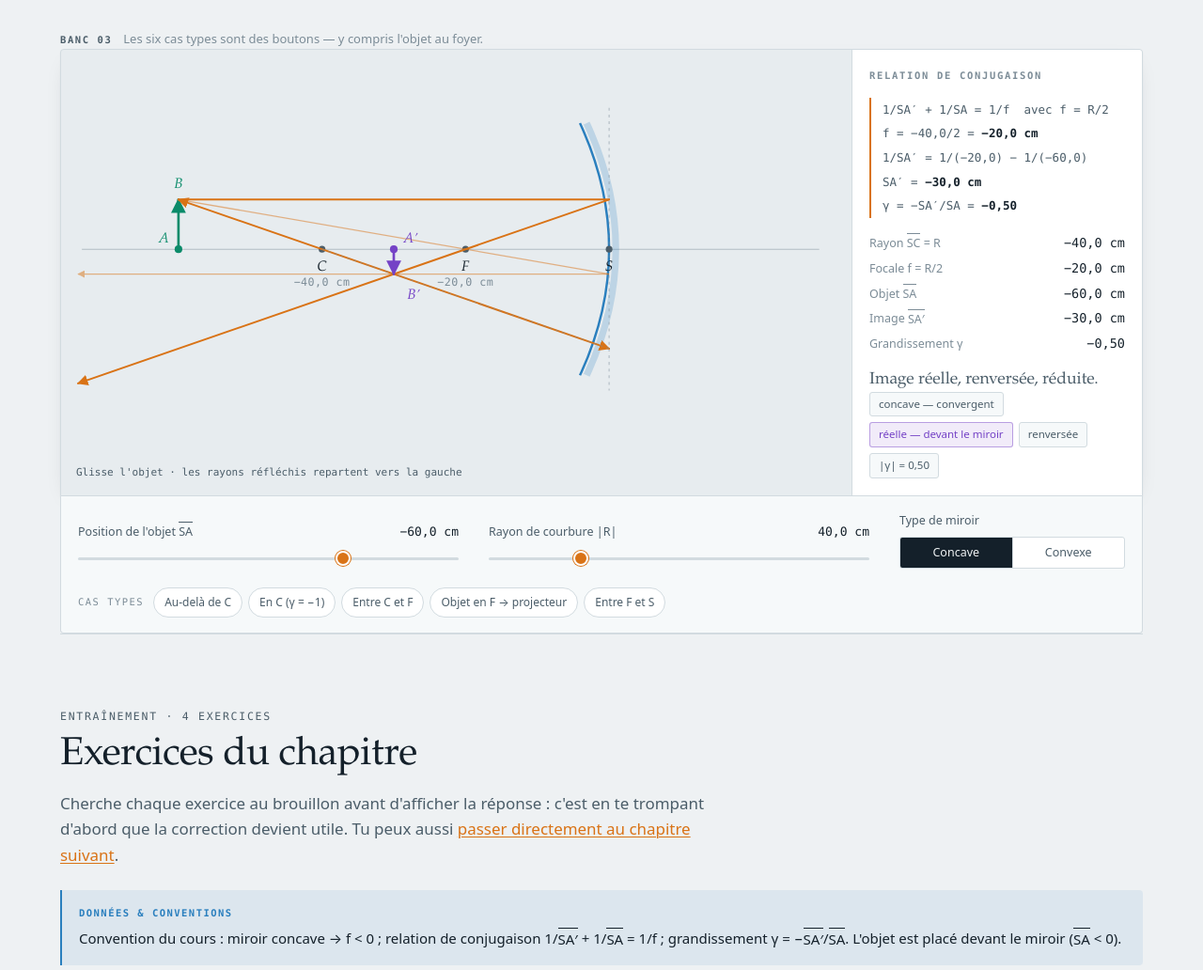
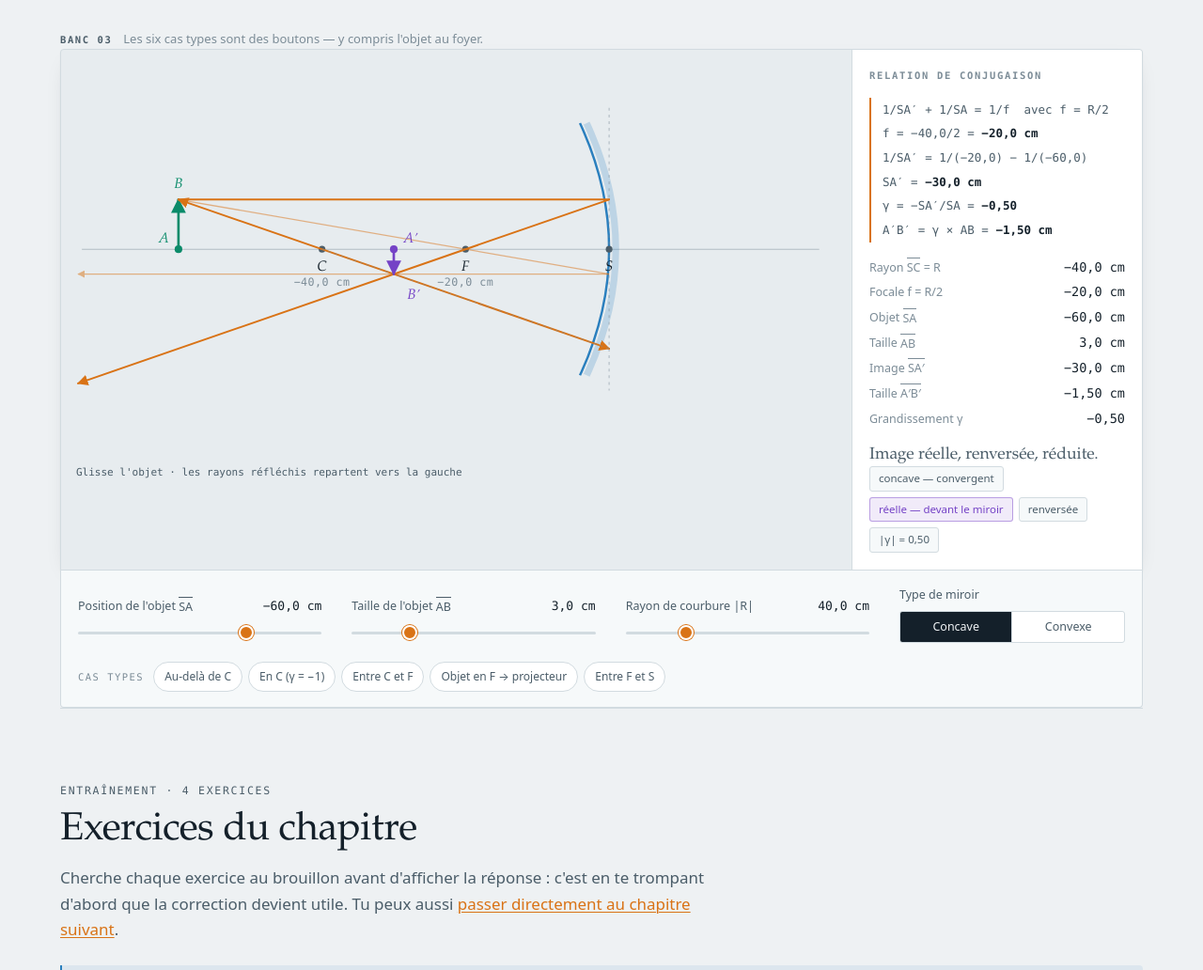
Before and after one commit to draco961/Optique-G-ometrique, a plain HTML site: page chapitres/05-miroirs-spheriques.html in a window 1280 px wide. Shown: the part 3670-4702 px from the top of the page at 94% size. Drawn offline with Linux system fonts and the light colour scheme.

Commit message:
Tu peux maintenant modifier la taille de l'objet AB dans les mirroir sphérique

```diff
--- a/chapitres/05-miroirs-spheriques.html
+++ b/chapitres/05-miroirs-spheriques.html
@@ -166,6 +166,10 @@
         <input type="range" id="c-sa" min="-200" max="-1" step="0.5" value="-60" aria-label="Position de l'objet en centimètres">
       </div>
       <div class="ctl">
+        <span class="lab"><span>Taille de l'objet <span class="ov">AB</span></span><span class="val" id="v-mab">3,0 cm</span></span>
+        <input type="range" id="c-mab" min="1" max="10" step="0.5" value="3" aria-label="Taille de l'objet en centimètres">
+      </div>
+      <div class="ctl">
         <span class="lab"><span>Rayon de courbure |R|</span><span class="val" id="v-R">40,0 cm</span></span>
         <input type="range" id="c-R" min="10" max="140" step="1" value="40" aria-label="Rayon de courbure en centimètres">
       </div>
--- a/js/app.js
+++ b/js/app.js
@@ -434,14 +434,16 @@ function defs(id) {
 (function () {
   const svg = document.getElementById("sv-mirror");
   if (!svg) return;   /* banc absent de cette page */
-  const st = { SA: -60, R: 40, concave: true };
-  const Sx = 560, y0 = 195, HOBJ = 52, CLIP = { x1: 4, y1: 4, x2: 796, y2: 396 };
+  const st = { SA: -60, R: 40, AB: 3, concave: true };
+  const Sx = 560, y0 = 195, CLIP = { x1: 4, y1: 4, x2: 796, y2: 396 };
   const ROOM_L = Sx - 46, ROOM_R = 800 - Sx - 44;
   let scale = 4;
 
-  const cSA = document.getElementById("c-sa"), cR = document.getElementById("c-R");
+  const cSA = document.getElementById("c-sa"), cR = document.getElementById("c-R"),
+        cAB = document.getElementById("c-mab");
   cSA.addEventListener("input", e => { st.SA = +e.target.value; render(); });
   cR.addEventListener("input", e => { st.R = +e.target.value; render(); });
+  cAB.addEventListener("input", e => { st.AB = +e.target.value; render(); });
   document.getElementById("c-mirtype").addEventListener("change", e => {
     st.concave = e.target.value === "concave"; render();
   });
@@ -488,8 +490,10 @@ function defs(id) {
     scale = Math.max(0.4, Math.min(26, Math.min(ROOM_L / (extL * 1.14), ROOM_R / (extR * 1.12))));
     const X = cm => Sx + cm * scale;
 
+    /* hauteur dessinée : 3 cm ↔ 52 px de référence, bornée pour rester lisible */
+    const hObj = Math.max(12, Math.min(130, st.AB * 52 / 3));
     const xC = X(R), xF = X(f), xA = X(SA);
-    const B = { x: xA, y: y0 - HOBJ };
+    const B = { x: xA, y: y0 - hObj };
 
     let g = defs("mr");
     g += L({ x: 8, y: y0 }, { x: 780, y: y0 }, "hair");
@@ -520,7 +524,7 @@ function defs(id) {
     g += DOT(xA, y0, "dot-obj", 4);
     g += T(xA - 10, y0 - 7, "A", "pt-obj", "end");
     g += T(B.x, B.y - 12, "B", "pt-obj");
-    g += HANDLE(xA, y0 - HOBJ / 2);
+    g += HANDLE(xA, y0 - hObj / 2);
 
     /* rays — paraxial: reflect at the plane x = Sx */
     let rays = "";
@@ -558,7 +562,7 @@ function defs(id) {
       g += T(300, y0 - 132, "c'est le projecteur / le phare de voiture", "tag");
     } else {
       const xAp = X(SAp);
-      let hp = gam * HOBJ, clamped = false;
+      let hp = gam * hObj, clamped = false;
       if (Math.abs(hp) > 168) { hp = Math.sign(hp) * 168; clamped = true; }
       const real = SAp < 0;                     /* in front of the mirror = real */
       if (xAp > 8 && xAp < 792) {
@@ -583,20 +587,27 @@ function defs(id) {
     /* readouts */
     document.getElementById("v-sa").textContent = sgn(SA) + " cm";
     document.getElementById("v-R").textContent = fmt(st.R) + " cm";
+    document.getElementById("v-mab").textContent = fmt(st.AB) + " cm";
 
+    const ABp = atInf ? null : gam * st.AB;
     let c = `<div class="step">1/SA′ + 1/SA = 1/f&nbsp;&nbsp;avec f = R/2</div>`;
     c += `<div class="step">f = ${sgn(R)}/2 = <b>${sgn(f)} cm</b></div>`;
     c += `<div class="step">1/SA′ = 1/(${sgn(f)}) − 1/(${sgn(SA)})</div>`;
     c += atInf
       ? `<div class="step">1/SA′ = 0 → SA′ → <b>∞</b></div>`
       : `<div class="step">SA′ = <b>${sgn(SAp)} cm</b></div>`;
-    if (!atInf) c += `<div class="step">γ = −SA′/SA = <b>${sgn(gam, 2)}</b></div>`;
+    if (!atInf) {
+      c += `<div class="step">γ = −SA′/SA = <b>${sgn(gam, 2)}</b></div>`;
+      c += `<div class="step">A′B′ = γ × AB = <b>${sgn(ABp, 2)} cm</b></div>`;
+    }
     document.getElementById("ro-mir-calc").innerHTML = c;
 
     let v = `<dt>Rayon <span class="ov">SC</span> = R</dt><dd>${sgn(R)} cm</dd>`;
     v += `<dt>Focale f = R/2</dt><dd>${sgn(f)} cm</dd>`;
     v += `<dt>Objet <span class="ov">SA</span></dt><dd>${sgn(SA)} cm</dd>`;
+    v += `<dt>Taille <span class="ov">AB</span></dt><dd>${fmt(st.AB)} cm</dd>`;
     v += `<dt>Image <span class="ov">SA′</span></dt><dd>${atInf ? "∞" : sgn(SAp) + " cm"}</dd>`;
+    v += `<dt>Taille <span class="ov">A′B′</span></dt><dd>${atInf ? "—" : sgn(ABp, 2) + " cm"}</dd>`;
     v += `<dt>Grandissement γ</dt><dd>${atInf ? "—" : sgn(gam, 2)}</dd>`;
     document.getElementById("ro-mir-vals").innerHTML = v;
 
```
